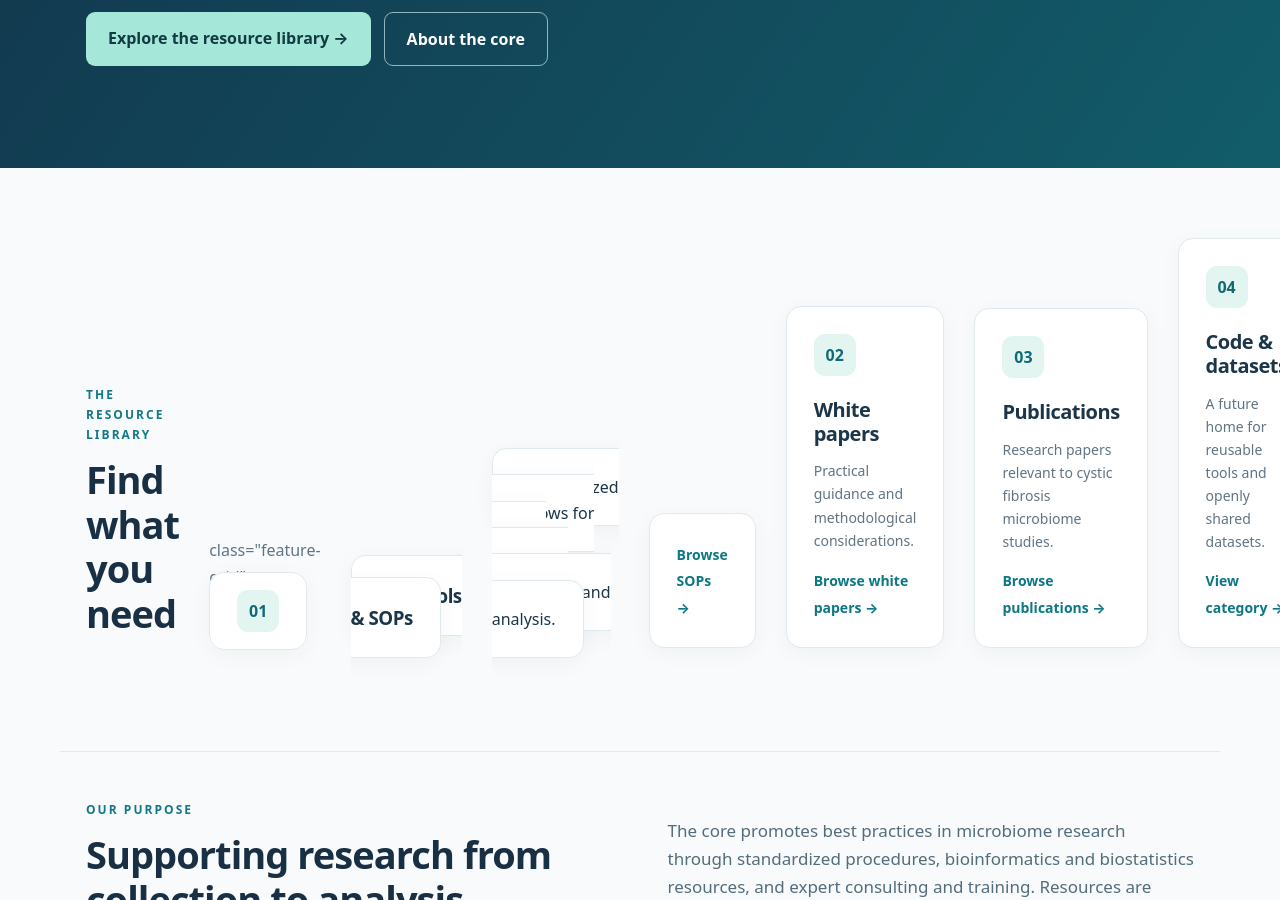
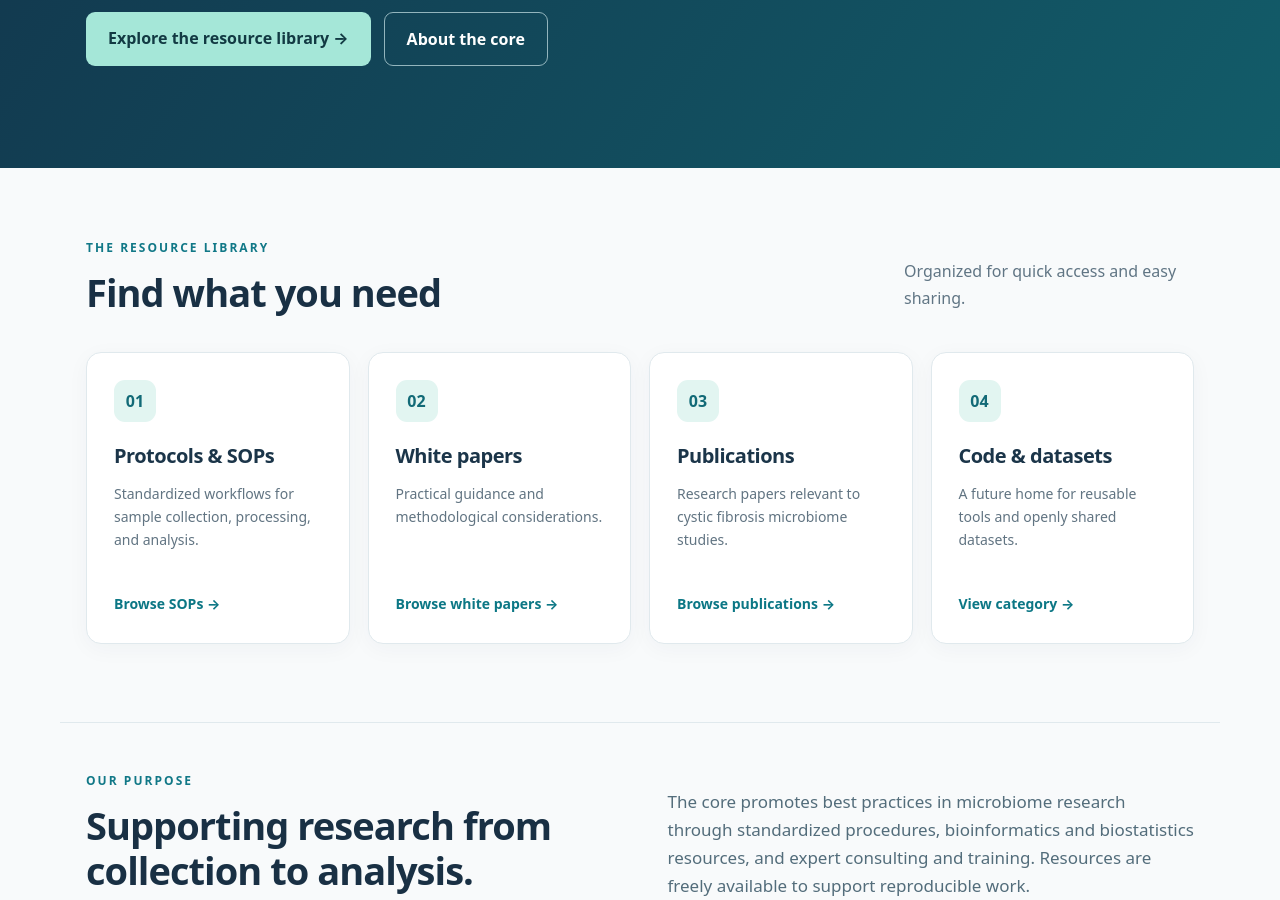
Before and after one commit to wagnerbd/Microbiome-NRC, a Jekyll site: the page built from index.html, in a window 1280 px wide and 900 px high, scrolled down 469 px. Built offline with Jekyll 4.4.1, drawn with Linux system fonts in a browser that asks for light colours.

Commit message:
Add files via upload

```diff
--- a/index.html
+++ b/index.html
@@ -4,5 +4,5 @@ title: Home
 permalink: /
 ---
 <section class="hero"><div class="container"><div class="eyebrow">OPEN SCIENCE · CYSTIC FIBROSIS</div><h1>Better microbiome research starts with shared resources.</h1><p class="hero-copy">Standard operating procedures, white papers, publications, and eventually reusable code and datasets for the cystic fibrosis research community.</p><div class="actions"><a class="button primary" href="{{ '/resources/' | relative_url }}">Explore the resource library <span aria-hidden="true">→</span></a><a class="button secondary" href="{{ '/about/' | relative_url }}">About the core</a></div></div></section>
-<section class="container section"><div class="section-heading"><div><div class="eyebrow dark">THE RESOURCE LIBRARY</div><h2>Find what you need</h2></div><p> class="feature-grid"><a class="feature" href="{{ '/resources/?type=SOP' | relative_url }}"><span class="feature-icon">01</span><h3>Protocols & SOPs</h3><p>Standardized workflows for sample collection, processing, and analysis.</p><span class="feature-link">Browse SOPs →</span></a><a class="feature" href="{{ '/resources/?type=White%20paper' | relative_url }}"><span class="feature-icon">02</span><h3>White papers</h3><p>Practical guidance and methodological considerations.</p><span class="feature-link">Browse white papers →</span></a><a class="feature" href="{{ '/resources/?type=Publication' | relative_url }}"><span class="feature-icon">03</span><h3>Publications</h3><p>Research papers relevant to cystic fibrosis microbiome studies.</p><span class="feature-link">Browse publications →</span></a><a class="feature" href="{{ '/resources/?type=Code%20%26%20data' | relative_url }}"><span class="feature-icon">04</span><h3>Code & datasets</h3><p>A future home for reusable tools and openly shared datasets.</p><span class="feature-link">View category →</span></a></div></section>
+<section class="container section"><div class="section-heading"><div><div class="eyebrow dark">THE RESOURCE LIBRARY</div><h2>Find what you need</h2></div><p>Organized for quick access and easy sharing.</p></div><div class="feature-grid"><a class="feature" href="{{ '/resources/?type=SOP' | relative_url }}"><span class="feature-icon">01</span><h3>Protocols & SOPs</h3><p>Standardized workflows for sample collection, processing, and analysis.</p><span class="feature-link">Browse SOPs →</span></a><a class="feature" href="{{ '/resources/?type=White%20paper' | relative_url }}"><span class="feature-icon">02</span><h3>White papers</h3><p>Practical guidance and methodological considerations.</p><span class="feature-link">Browse white papers →</span></a><a class="feature" href="{{ '/resources/?type=Publication' | relative_url }}"><span class="feature-icon">03</span><h3>Publications</h3><p>Research papers relevant to cystic fibrosis microbiome studies.</p><span class="feature-link">Browse publications →</span></a><a class="feature" href="{{ '/resources/?type=Code%20%26%20data' | relative_url }}"><span class="feature-icon">04</span><h3>Code & datasets</h3><p>A future home for reusable tools and openly shared datasets.</p><span class="feature-link">View category →</span></a></div></section>
 <section class="container mission"><div><div class="eyebrow dark">OUR PURPOSE</div><h2>Supporting research from collection to analysis.</h2></div><p>The core promotes best practices in microbiome research through standardized procedures, bioinformatics and biostatistics resources, and expert consulting and training. Resources are freely available to support reproducible work.</p></section>
```
